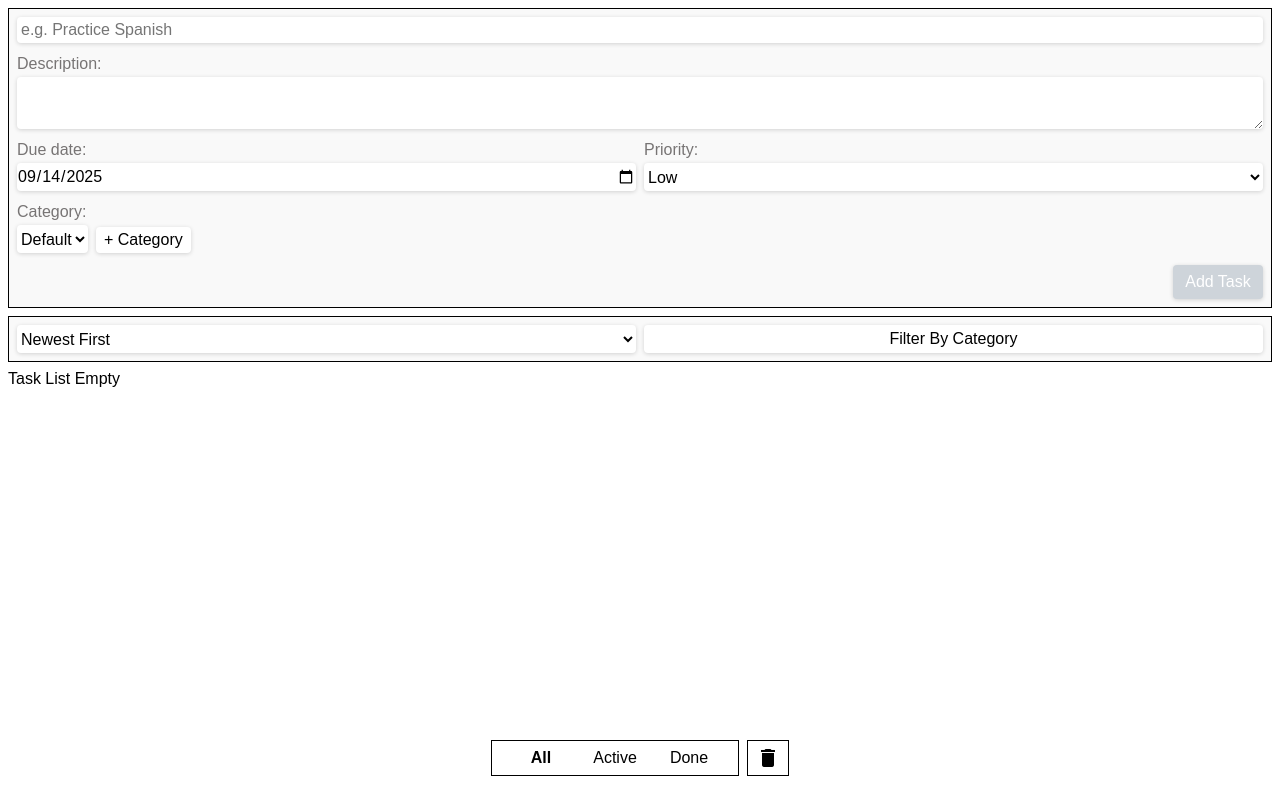
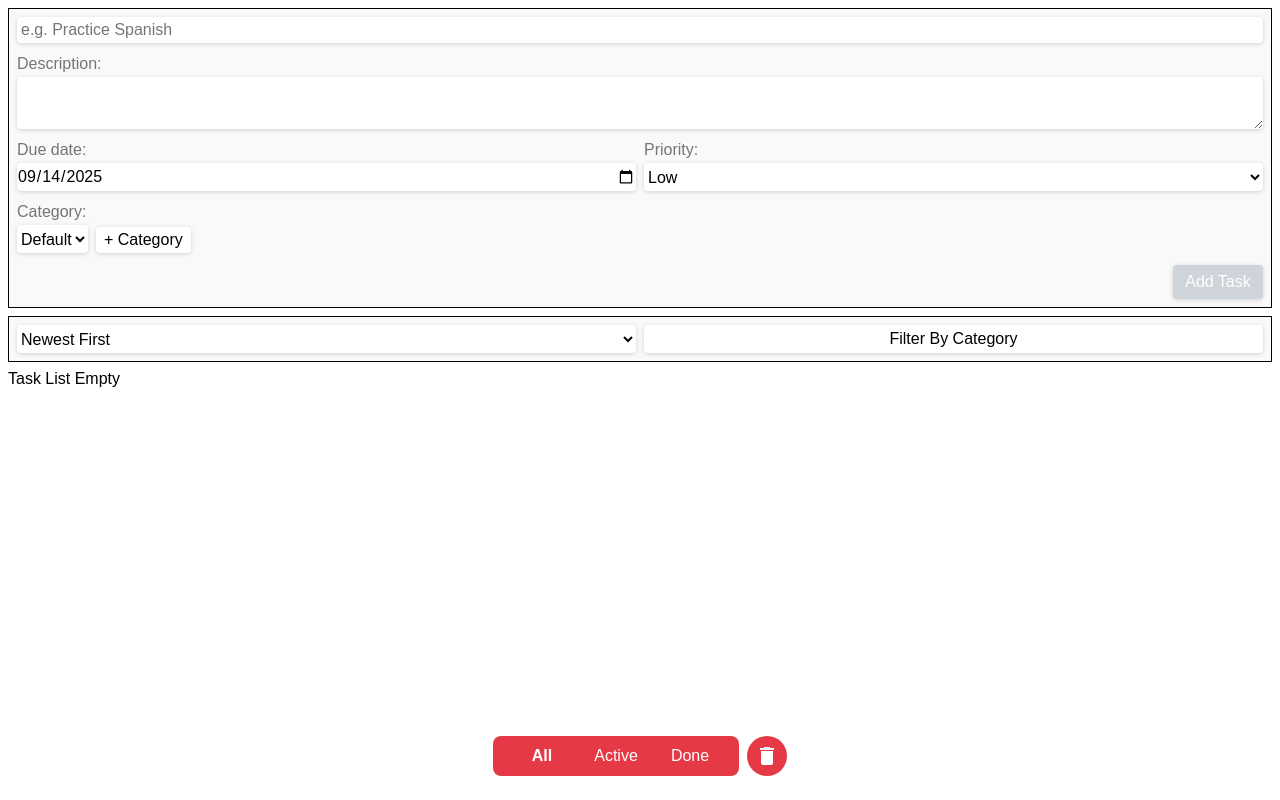
Before and after one commit to dejanpls/taskmate, a React (Vite) app: page / in a window 1280 px wide. Built offline with nearby package versions, Linux system fonts and the light colour scheme.

Commit message:
style(Tabs): update colors and adjust border

```diff
--- a/src/styles/style.css
+++ b/src/styles/style.css
@@ -21,10 +21,12 @@
   --color-delete: rgb(128, 128, 128);
 
   --color-bg-primary: #f9f9f9;
+  --color-bg-tab: #e63946;
 
   --border-form: none;
   --border-sort: none;
   --border-task: none;
+  --border-tab: none;
 
   --shadow-primary: rgba(0, 0, 0, 0.16) 0px 1px 4px;
   --shadow-secondary: rgba(50, 50, 93, 0.25) 0px 6px 12px -2px,
--- a/src/styles/tabs.css
+++ b/src/styles/tabs.css
@@ -6,23 +6,26 @@ div.filterControls {
   transform: translateX(-50%);
   display: flex;
   gap: 8px;
-  background-color: white;
 }
 
 div.tabsContainer {
-  border: 1px solid black;
+  border: var(--border-tab);
+  border-radius: 8px;
   display: flex;
   justify-content: center;
   gap: 24px;
   padding: 0 24px;
+  background-color: var(--color-bg-tab);
+  box-shadow: rgba(50, 50, 93, 0.25) 0px 50px 100px -20px,
+    rgba(0, 0, 0, 0.3) 0px 30px 60px -30px;
 }
 
 div.tabsContainer > button {
-  /* min-width: 70px; */
   padding: 8px 0;
   background: transparent;
   border: none;
   width: 50px;
+  color: white;
 }
 
 div.tabsContainer > button.all,
@@ -36,7 +39,9 @@ div.tabsContainer > button.default {
 }
 
 div.filterControls button.material-icons {
-  background: white;
-  border: 1px solid black;
-  padding: 0 8px;
+  background: var(--color-bg-tab);
+  color: white;
+  border: var(--border-tab);
+  padding: 8px;
+  border-radius: 50%;
 }
--- a/src/styles/taskList.css
+++ b/src/styles/taskList.css
@@ -19,13 +19,13 @@ li.listItem {
 
 li.listItem div.primaryView {
   display: flex;
-  align-items: center;
   gap: 8px;
 }
 
 li.listItem div.secondaryView {
   display: flex;
   justify-content: space-between;
+  align-items: center;
   gap: 8px;
 }
 
@@ -35,6 +35,7 @@ li.listItem div.primaryView h2 {
 
 li.listItem div.infoContainer {
   display: flex;
+  align-items: center;
   gap: 8px;
   overflow-x: auto;
   scroll-snap-type: x mandatory;
```
